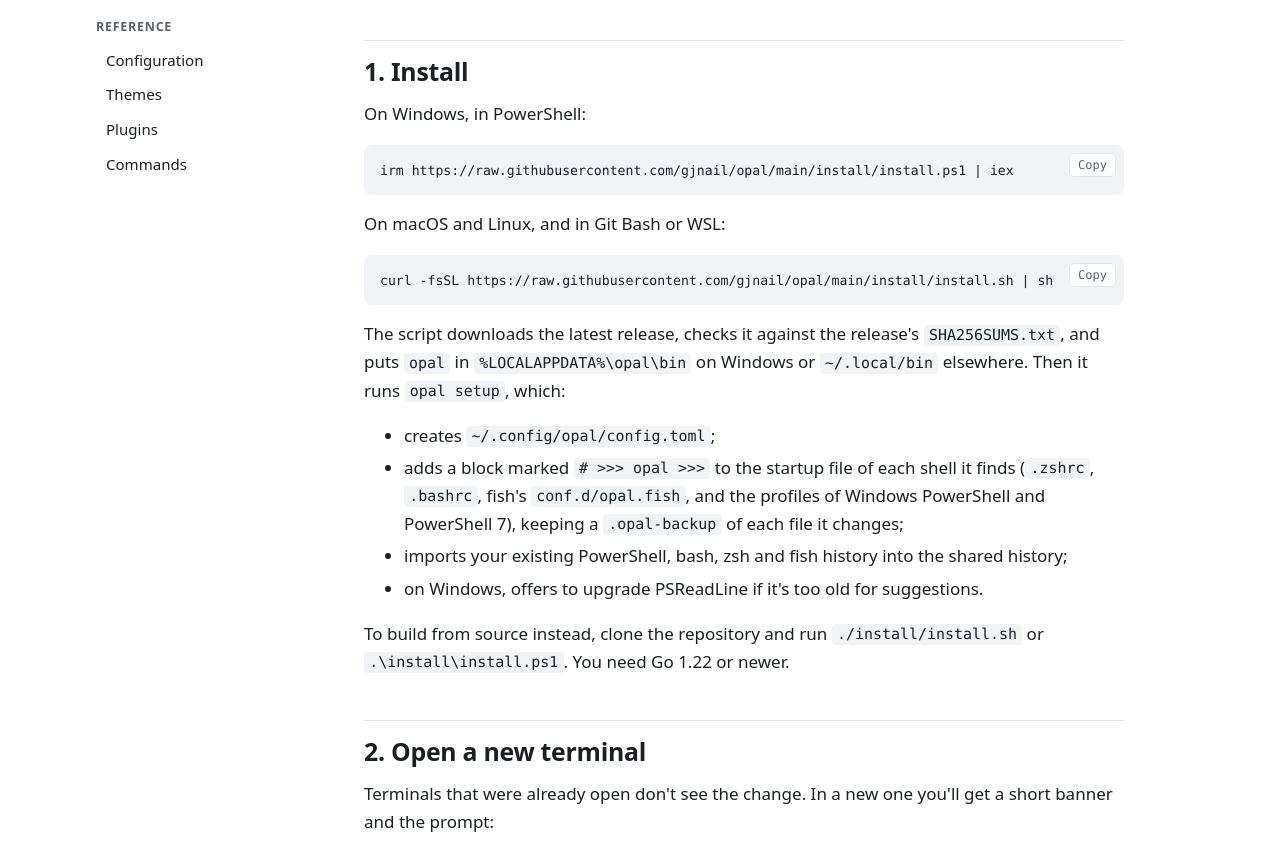
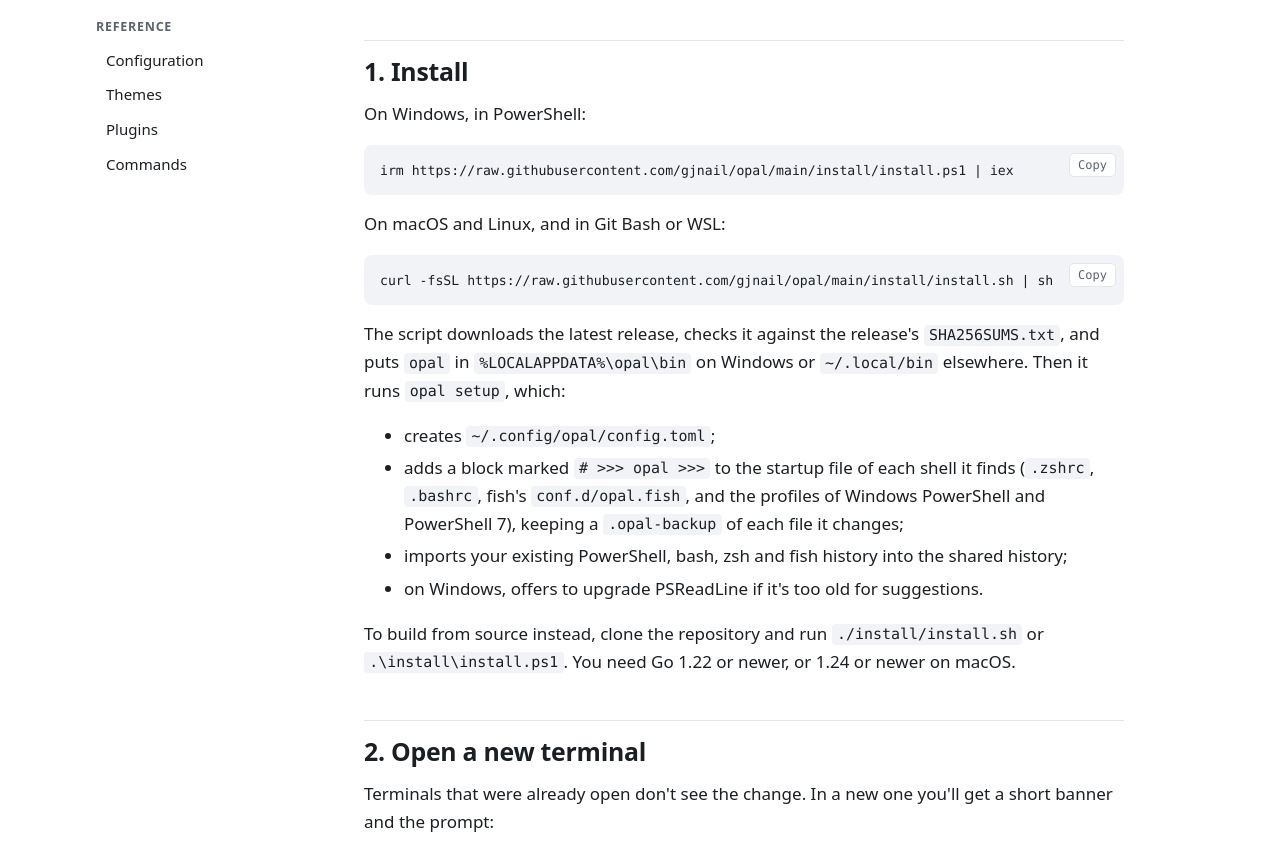
Before and after one commit to gjnail/opal, a plain HTML site: page site/getting-started.html in a window 1280 px wide. Shown: the part 187-1037 px from the top of the page. Drawn offline with Linux system fonts and the light colour scheme.

Commit message:
Build with current Go so macOS binaries load
Go 1.22 and 1.23 don't write the LC_UUID load command, and dyld on
current macOS aborts binaries without it. CI and releases now use the
latest Go release; a separate job checks that the go.mod floor (1.22)
still builds and passes the tests.

Co-Authored-By: Claude Opus 5.5 <noreply@anthropic.com>

```diff
--- a/site/getting-started.html
+++ b/site/getting-started.html
@@ -56,7 +56,7 @@
       <li>imports your existing PowerShell, bash, zsh and fish history into the shared history;</li>
       <li>on Windows, offers to upgrade PSReadLine if it's too old for suggestions.</li>
     </ul>
-    <p>To build from source instead, clone the repository and run <code>./install/install.sh</code> or <code>.\install\install.ps1</code>. You need Go 1.22 or newer.</p>
+    <p>To build from source instead, clone the repository and run <code>./install/install.sh</code> or <code>.\install\install.ps1</code>. You need Go 1.22 or newer, or 1.24 or newer on macOS.</p>
 
     <h2 id="first-look">2. Open a new terminal</h2>
     <p>Terminals that were already open don't see the change. In a new one you'll get a short banner and the prompt:</p>
```
Also changed, not shown: 3 other files.
